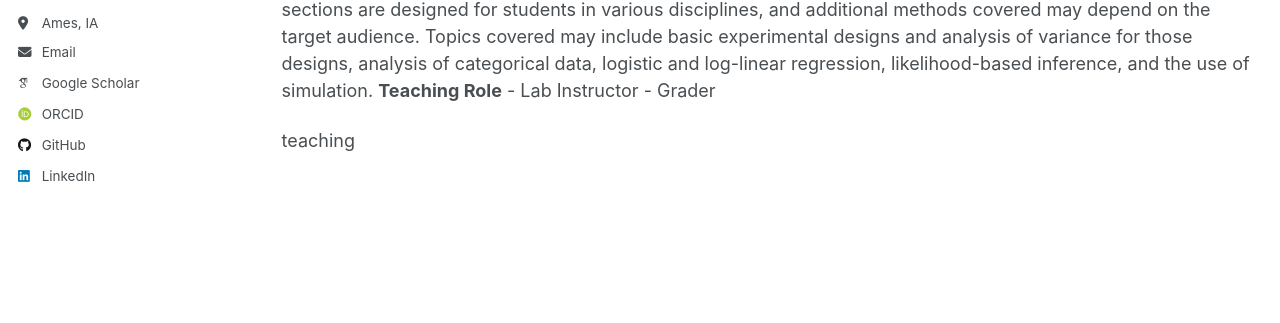
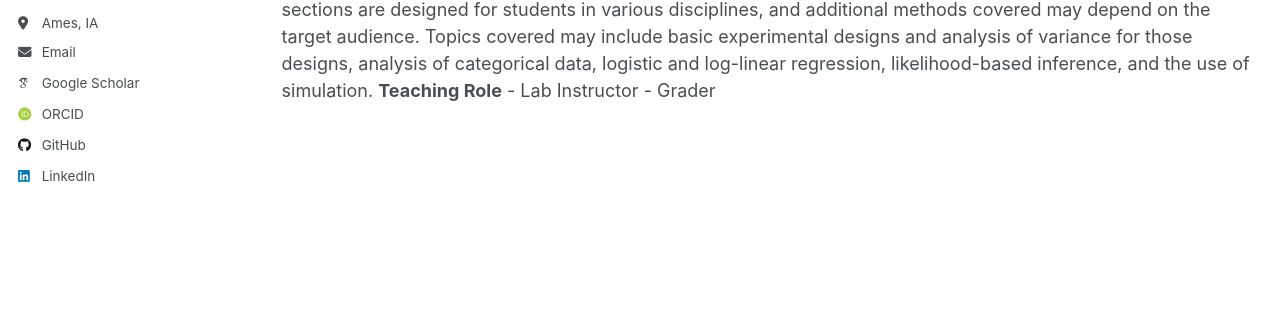
Before and after one commit to efraimlyp/efraimlyp.github.io, a Jekyll site: the page built from _pages/teaching.html, in a window 1280 px wide. Shown: the part 353-676 px from the top of the page. Built offline with Jekyll 4.4.1, drawn with Linux system fonts in a browser that asks for light colours; some web fonts are replaced; a script that is not in the unit is left out.

Commit message:
Fix template syntax in teaching.html

```diff
--- a/_pages/teaching.html
+++ b/_pages/teaching.html
@@ -9,4 +9,4 @@ author_profile: true
 
 {% for post in site.teaching reversed %}
   {% include archive-single.html %}
-{% endfor %}teaching
+{% endfor %}
```
